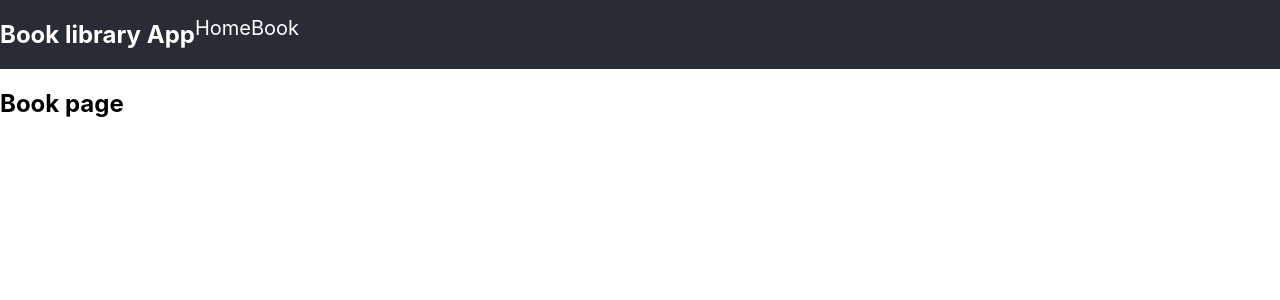
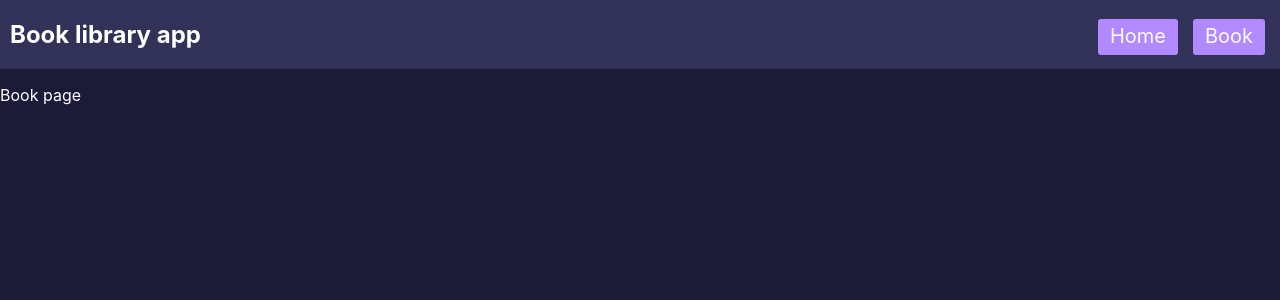
Before and after one commit to Florian935/l3-webtransverse-client, a React (Create React App) app: page /book in a window 1280 px wide. Shown: the top 300 px of the page. Built offline with nearby package versions, Linux system fonts and the light colour scheme.

Commit message:
Feat: WIP header

```diff
--- a/src/App.js
+++ b/src/App.js
@@ -7,13 +7,13 @@ import Book from './components/books/Book';
 function App() {
   return (
     <div className='App'>
-      <Header />
       <Router>
+        <Header />
         <Switch>
           <Route path='/home'>
             <Home />
           </Route>
-          <Route>
+          <Route path='/book'>
             <Book />
           </Route>
         </Switch>
--- a/src/components/books/Book.js
+++ b/src/components/books/Book.js
@@ -3,7 +3,7 @@ import { Fragment } from 'react';
 export default function Book(props) {
   return (
     <Fragment>
-      <h2>Book page</h2>
+      <p>Book page</p>
     </Fragment>
   );
 }
--- a/src/components/common/Header.js
+++ b/src/components/common/Header.js
@@ -6,7 +6,8 @@ export default function Header(props) {
   return (
     <Fragment>
       <div className='header'>
-        <h2>Book library App</h2>
+        <h2>Book library app</h2>
+        <span className='filler'></span>
         <Navbar />
       </div>
     </Fragment>
--- a/src/components/common/Navbar.js
+++ b/src/components/common/Navbar.js
@@ -5,7 +5,7 @@ import '../../styles/Navbar.scss';
 export default function Navbar(props) {
   return (
     <Fragment>
-      <nav>
+      <nav className='nav'>
         <ul className='nav-list'>
           <li>
             <Link to='/home' className='link'>
--- a/src/styles/App.scss
+++ b/src/styles/App.scss
@@ -3,8 +3,10 @@ html {
 }
 
 body {
+  color: #fffbff;
   height: inherit;
   height: 100%;
   margin: 0;
   padding: 0;
+  background-color: #1b1b38;
 }
--- a/src/styles/Header.scss
+++ b/src/styles/Header.scss
@@ -1,6 +1,14 @@
 .header {
-  background-color: #282c34;
+  background-color: #323259;
   display: flex;
   flex-direction: row;
   color: white;
+
+  h2 {
+    margin-left: 10px;
+  }
+
+  .filler {
+    flex: 1 1 auto;
+  }
 }
--- a/src/styles/Navbar.scss
+++ b/src/styles/Navbar.scss
@@ -1,15 +1,25 @@
+.nav {
+  display: flex;
+  padding-top: 8px;
+  margin-right: 10px;
+
   .nav-list {
     list-style: none;
     display: flex;
     padding: 0;
 
     .link {
-    color: white;
+      color: #fffbff;
       text-decoration: none;
       font-size: 20px;
+      padding: 5px 12px 7px 12px;
+      margin: 20px 5px 5px 10px;
+      background-color: #b18aff;
+      border-radius: 3px;
 
       &:hover {
-      color: rgb(187, 187, 187);
+        background-color: #c3a4ff;
       }
     }
   }
+}
```
Lines whose indentation alone changed are shown as unchanged.
